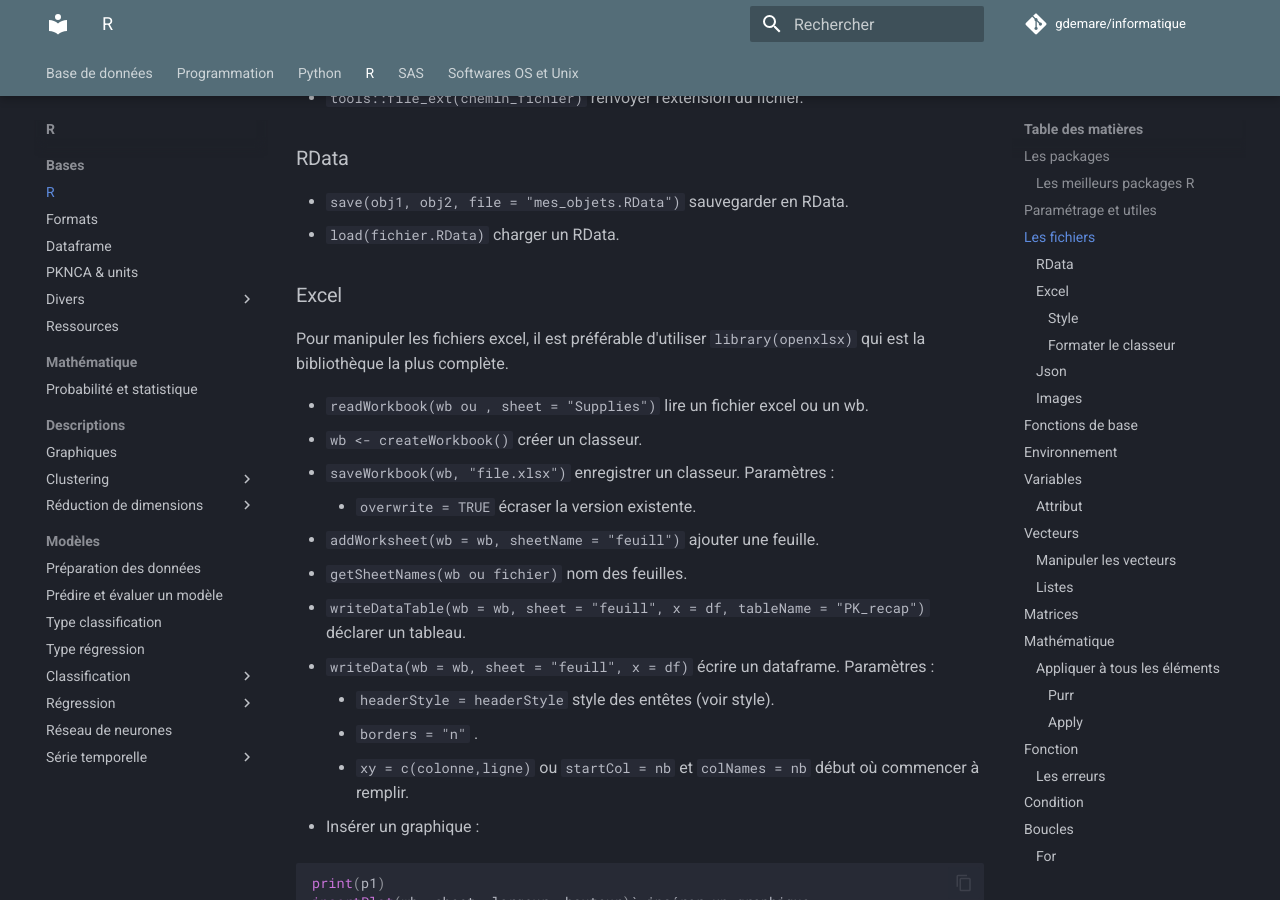
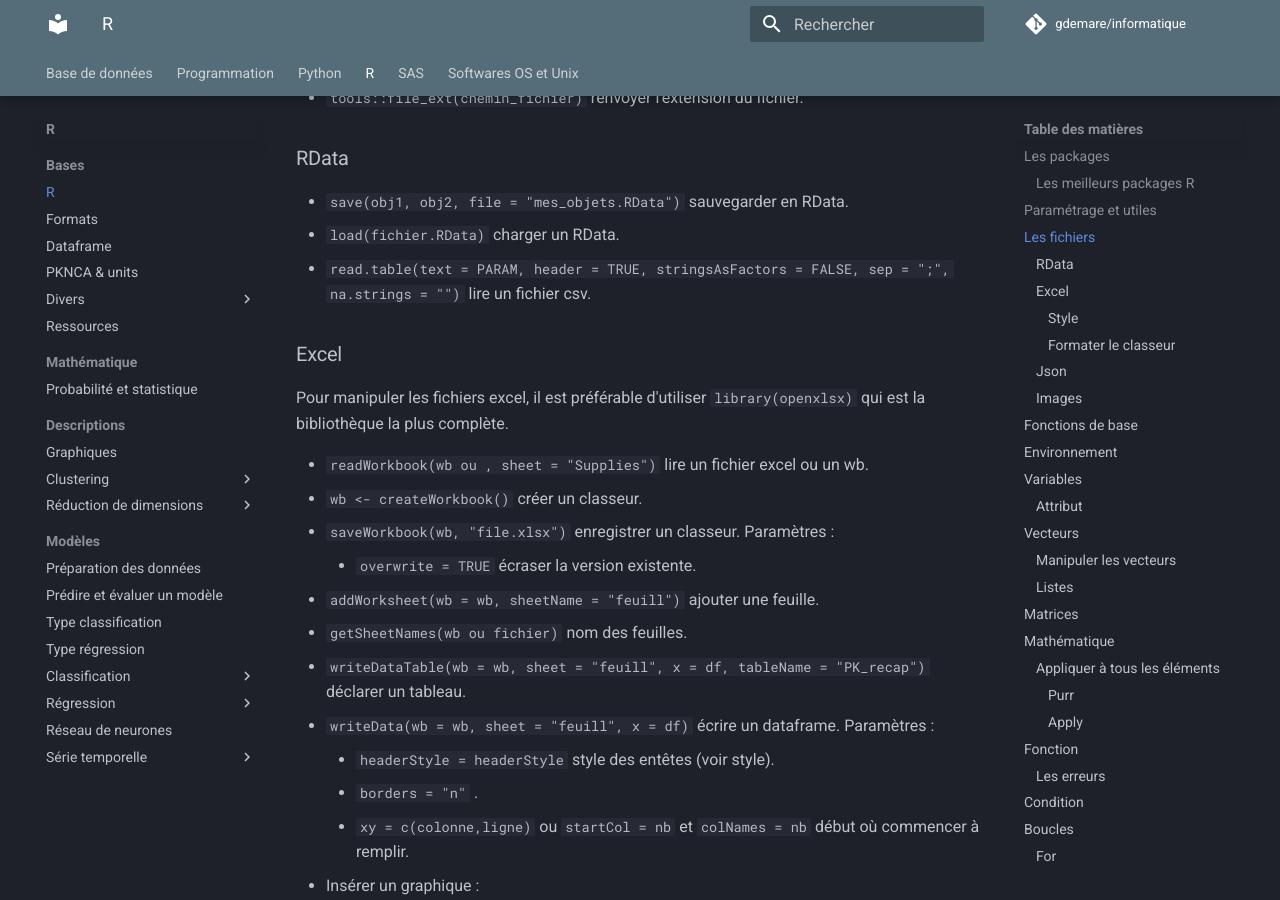
Before and after one commit to gdemare/Informatique, an MkDocs documentation site: the page built from docs/r/r_r.md, in a window 1280 px wide and 900 px high, scrolled down 1335 px. Built offline with MkDocs 1.6.1 and Material for MkDocs 9.7.7, drawn with Linux system fonts in a browser that asks for light colours; comment, search, counter and statistics services are not loaded.

Commit message:
Update r_r.md

```diff
--- a/docs/r/r_r.md
+++ b/docs/r/r_r.md
@@ -41,6 +41,7 @@
 
 * `save(obj1, obj2, file = "mes_objets.RData")` sauvegarder en RData.
 * `load(fichier.RData)` charger un RData.
+* `read.table(text = PARAM, header = TRUE, stringsAsFactors = FALSE, sep = ";", na.strings = "")` lire un fichier csv.
 
 ### Excel
 
```
